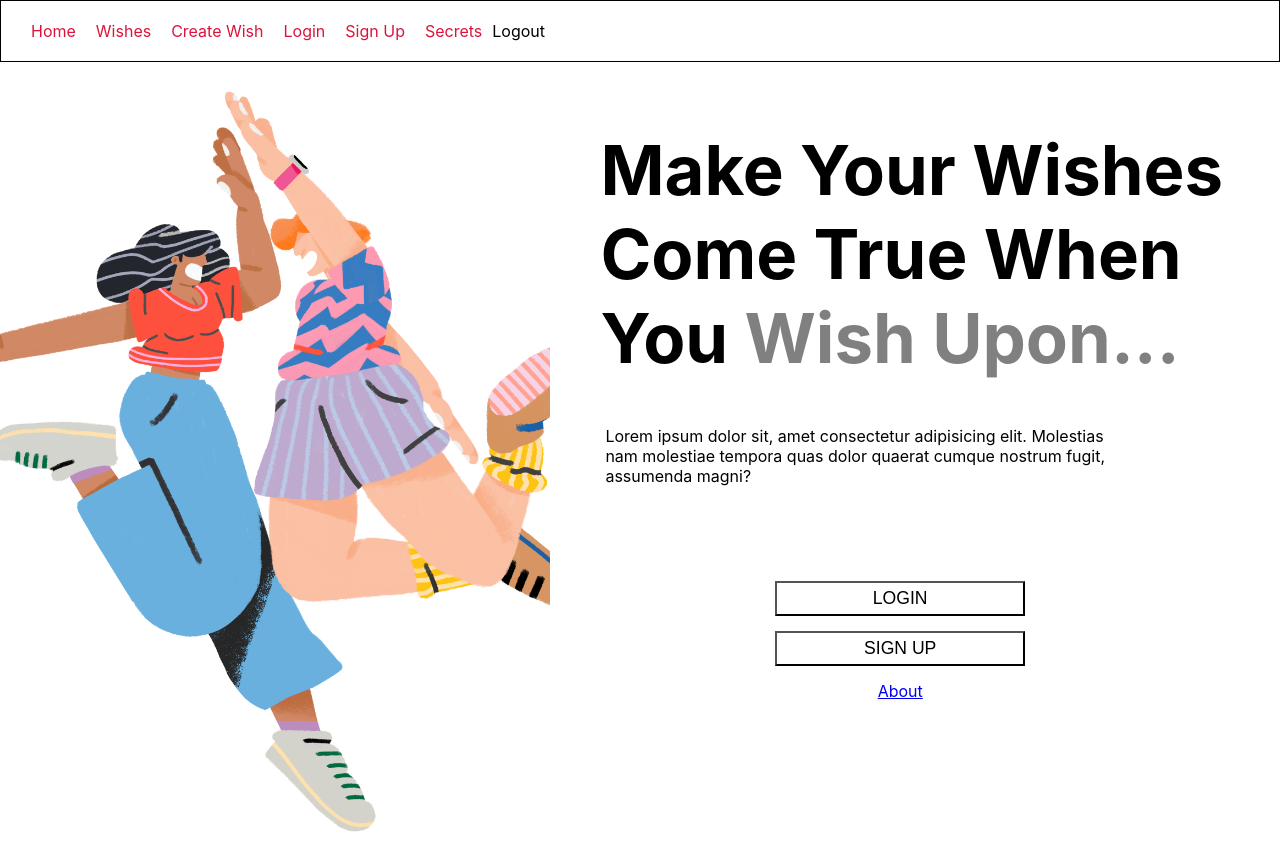
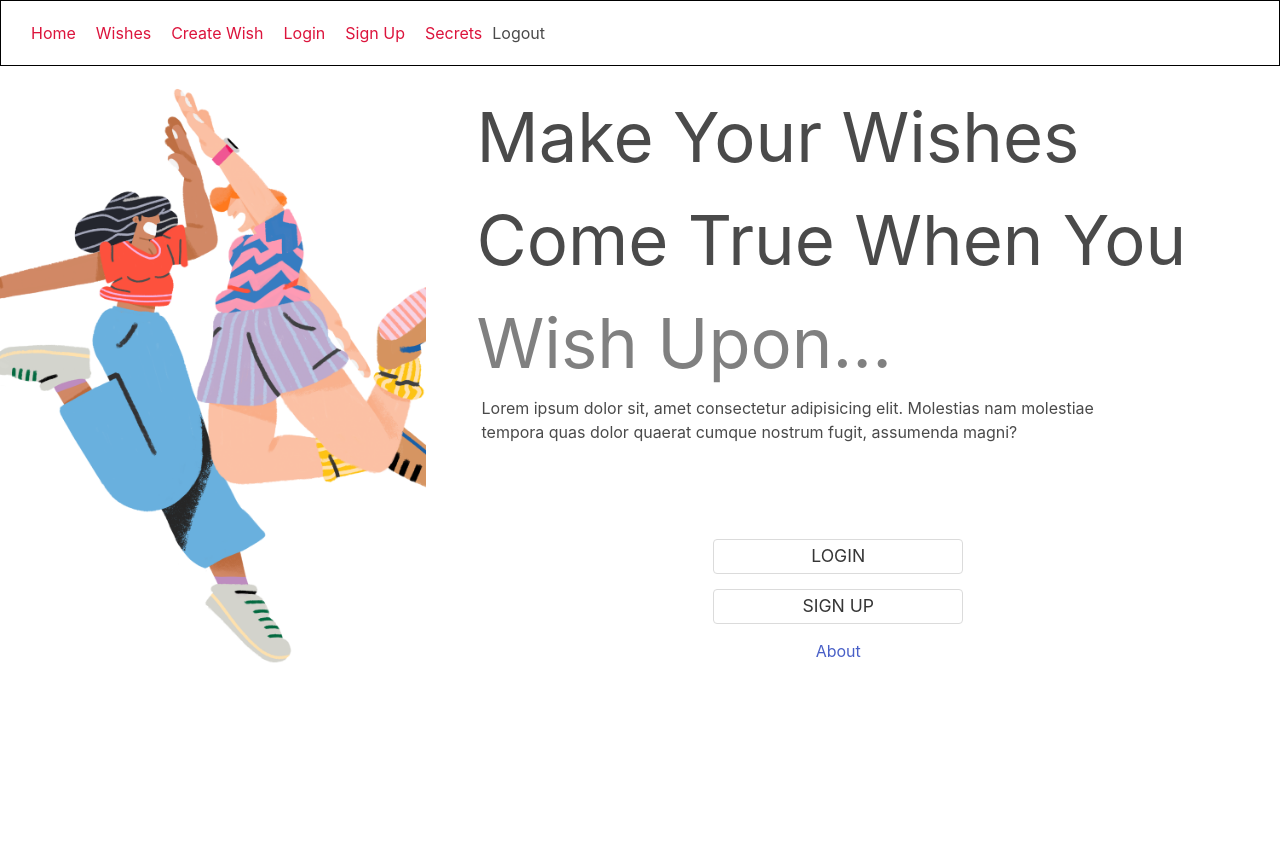
Before and after one commit to Lanzhou-J/WishUpon_client, a React (Create React App) app: page / in a window 1280 px wide. After the commit the page ends 800 px from the top, so only its background shows below. Built offline with nearby package versions, Linux system fonts and the light colour scheme.

Commit message:
Add bulma css library in React app

```diff
--- a/package.json
+++ b/package.json
@@ -6,6 +6,7 @@
     "@testing-library/jest-dom": "^4.2.4",
     "@testing-library/react": "^9.3.2",
     "@testing-library/user-event": "^7.1.2",
+    "bulma": "^0.9.0",
     "node-sass": "^4.14.1",
     "react": "^16.13.1",
     "react-dom": "^16.13.1",
--- a/src/components/Home.jsx
+++ b/src/components/Home.jsx
@@ -15,8 +15,8 @@ class Home extends React.Component {
           <h1 className="home-text">Make Your Wishes Come True When You <span>Wish Upon...</span></h1>
           <p className="text">Lorem ipsum dolor sit, amet consectetur adipisicing elit. Molestias nam molestiae tempora quas dolor quaerat cumque nostrum fugit, assumenda magni?</p>
           <div className="button-container">
-            <Link className="link-login" to="/login"><button className="button-login">LOGIN</button></Link>
-            <Link className="link-sign-up" to="/sign-up"><button className="button-sign-up">SIGN UP</button></Link>
+            <Link className="link-login" to="/login"><button className="button button-login">LOGIN</button></Link>
+            <Link className="link-sign-up" to="/sign-up"><button className="button button-sign-up">SIGN UP</button></Link>
             <a className="link-about" href="#">About</a>
           </div>
 
--- a/src/index.jsx
+++ b/src/index.jsx
@@ -1,8 +1,9 @@
+import 'bulma/css/bulma.css';
 import React from 'react';
 import ReactDOM from 'react-dom';
 import App from './components/App.jsx';
 import { BrowserRouter } from "react-router-dom";
-import './stylesheets/index.scss'
+import './stylesheets/index.scss';
 import * as serviceWorker from './serviceWorker';
 
 ReactDOM.render(
--- a/src/stylesheets/Home.scss
+++ b/src/stylesheets/Home.scss
@@ -2,9 +2,8 @@
   display: flex;
 }
 
-#Home-image {
-  width: 43vw;
-}
+// #Home-image {
+// }
 
 .text-container {
   padding: 20px 50px 0 50px;
```
Also changed, not shown: 1 other file (tests, documents, lock files or other folders).
